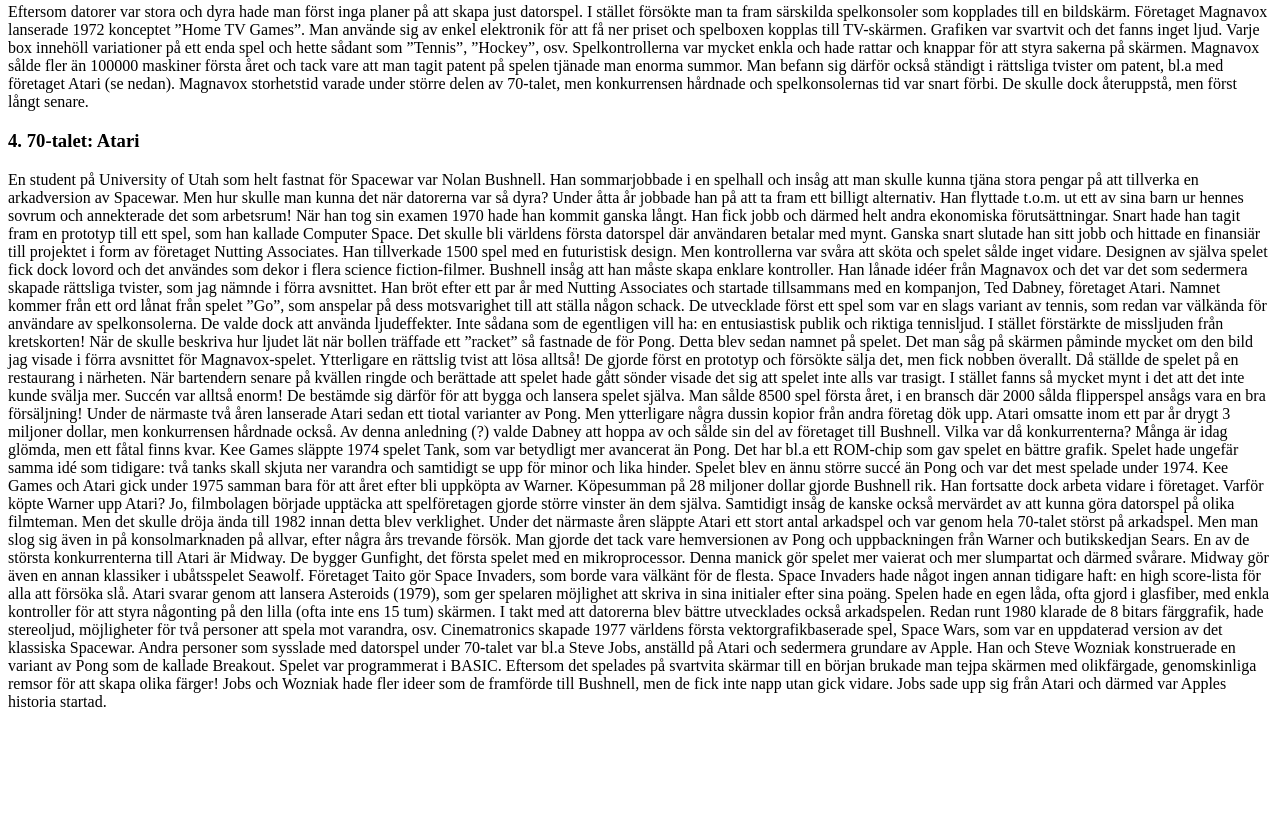
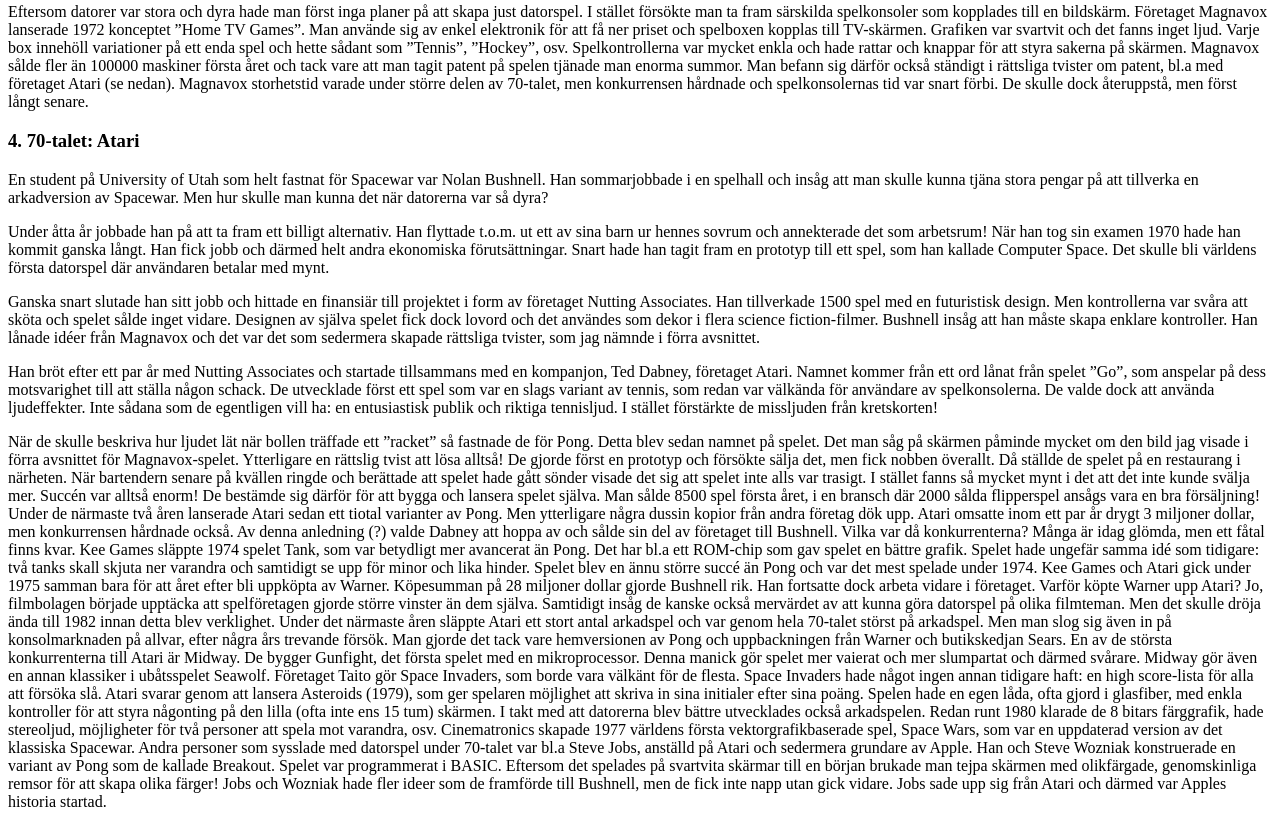
Before and after one commit to Floockde/Spelhistoria, a plain HTML site: page Index.html in a window 1280 px wide. Shown: the part 565-1392 px from the top of the page. Before the commit the page ends 1292 px from the top, so only its background shows below. Drawn offline with Linux system fonts and the light colour scheme.

Commit message:
Update Index.html

```diff
--- a/Index.html
+++ b/Index.html
@@ -40,14 +40,16 @@
   Magnavox storhetstid varade under större delen av 70-talet, men konkurrensen hårdnade och spelkonsolernas tid var snart förbi. De skulle dock återuppstå, men först långt senare. </p>
 
    <h3> 4. 70-talet: Atari </h3>
- <p> En student på University of Utah som helt fastnat för Spacewar var Nolan Bushnell. Han sommarjobbade i en spelhall och insåg att man skulle kunna tjäna stora pengar på att tillverka en arkadversion av Spacewar. Men hur skulle man kunna det när datorerna var så dyra?
-  Under åtta år jobbade han på att ta fram ett billigt alternativ. Han flyttade t.o.m. ut ett av sina barn ur hennes sovrum och annekterade det som arbetsrum!
-  När han tog sin examen 1970 hade han kommit ganska långt. Han fick jobb och därmed helt andra ekonomiska förutsättningar. Snart hade han tagit fram en prototyp till ett spel, som han kallade Computer Space. Det skulle bli världens första datorspel där användaren betalar med mynt.
+
+ <p> En student på University of Utah som helt fastnat för Spacewar var Nolan Bushnell. Han sommarjobbade i en spelhall och insåg att man skulle kunna tjäna stora pengar på att tillverka en arkadversion av Spacewar. Men hur skulle man kunna det när datorerna var så dyra? </p>
+
+ <p> Under åtta år jobbade han på att ta fram ett billigt alternativ. Han flyttade t.o.m. ut ett av sina barn ur hennes sovrum och annekterade det som arbetsrum!
+  När han tog sin examen 1970 hade han kommit ganska långt. Han fick jobb och därmed helt andra ekonomiska förutsättningar. Snart hade han tagit fram en prototyp till ett spel, som han kallade Computer Space. Det skulle bli världens första datorspel där användaren betalar med mynt. </p>
   Ganska snart slutade han sitt jobb och hittade en finansiär till projektet i form av företaget Nutting Associates. Han tillverkade 1500 spel med en futuristisk design.
   Men kontrollerna var svåra att sköta och spelet sålde inget vidare. Designen av själva spelet fick dock lovord och det användes som dekor i flera science fiction-filmer.
-  Bushnell insåg att han måste skapa enklare kontroller. Han lånade idéer från Magnavox och det var det som sedermera skapade rättsliga tvister, som jag nämnde i förra avsnittet.
-  Han bröt efter ett par år med Nutting Associates och startade tillsammans med en kompanjon, Ted Dabney, företaget Atari. Namnet kommer från ett ord lånat från spelet ”Go”, som anspelar på dess motsvarighet till att ställa någon schack.
-  De utvecklade först ett spel som var en slags variant av tennis, som redan var välkända för användare av spelkonsolerna. De valde dock att använda ljudeffekter. Inte sådana som de egentligen vill ha: en entusiastisk publik och riktiga tennisljud. I stället förstärkte de missljuden från kretskorten!
+  Bushnell insåg att han måste skapa enklare kontroller. Han lånade idéer från Magnavox och det var det som sedermera skapade rättsliga tvister, som jag nämnde i förra avsnittet. </p>
+ <p> Han bröt efter ett par år med Nutting Associates och startade tillsammans med en kompanjon, Ted Dabney, företaget Atari. Namnet kommer från ett ord lånat från spelet ”Go”, som anspelar på dess motsvarighet till att ställa någon schack.
+  De utvecklade först ett spel som var en slags variant av tennis, som redan var välkända för användare av spelkonsolerna. De valde dock att använda ljudeffekter. Inte sådana som de egentligen vill ha: en entusiastisk publik och riktiga tennisljud. I stället förstärkte de missljuden från kretskorten! </p>
   När de skulle beskriva hur ljudet lät när bollen träffade ett ”racket” så fastnade de för Pong. Detta blev sedan namnet på spelet. Det man såg på skärmen påminde mycket om den bild jag visade i förra avsnittet för Magnavox-spelet. Ytterligare en rättslig tvist att lösa alltså!
   De gjorde först en prototyp och försökte sälja det, men fick nobben överallt. Då ställde de spelet på en restaurang i närheten. När bartendern senare på kvällen ringde och berättade att spelet hade gått sönder visade det sig att spelet inte alls var trasigt. I stället fanns så mycket mynt i det att det inte kunde svälja mer. Succén var alltså enorm!
   De bestämde sig därför för att bygga och lansera spelet själva. Man sålde 8500 spel första året, i en bransch där 2000 sålda flipperspel ansågs vara en bra försäljning!
```
